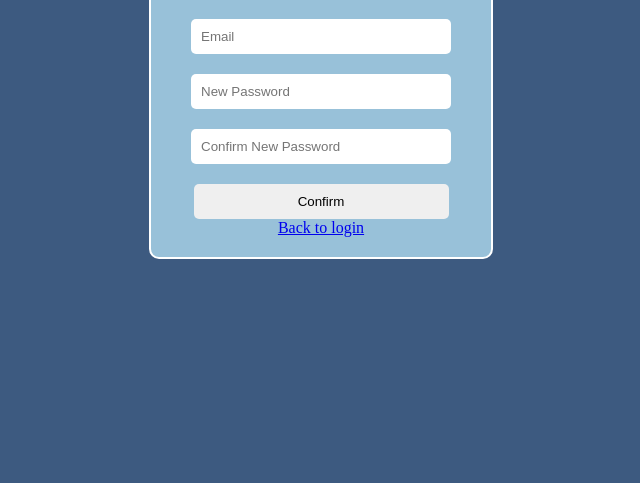
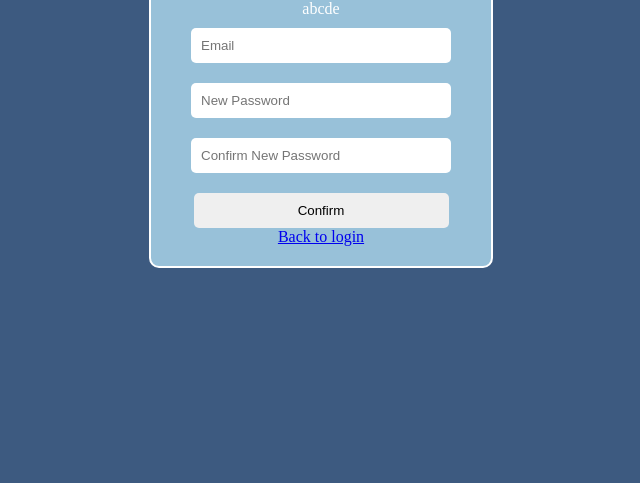
Before and after one commit to tishko0/Visual-Studio-Projects, a plain HTML site: page part3.html in a window 1280 px wide. Shown: the part 317-800 px from the top of the page, without its empty margins (319-959 px from the left). Drawn offline with Linux system fonts and the light colour scheme.

Commit message:
push demo

```diff
--- a/part3.html
+++ b/part3.html
@@ -52,6 +52,7 @@
 <div class="form-container">
     <form id="forgottenpassword-form" class="form">
         <h1>Forgotten password</h1>
+        <div> abcde</div>
         <input type="text" id="new-username" placeholder="Email" required>
         <input type="password" id="new-password" placeholder="New Password" required>
         <input type="password" id="new-password" placeholder="Confirm New Password" required>
```
